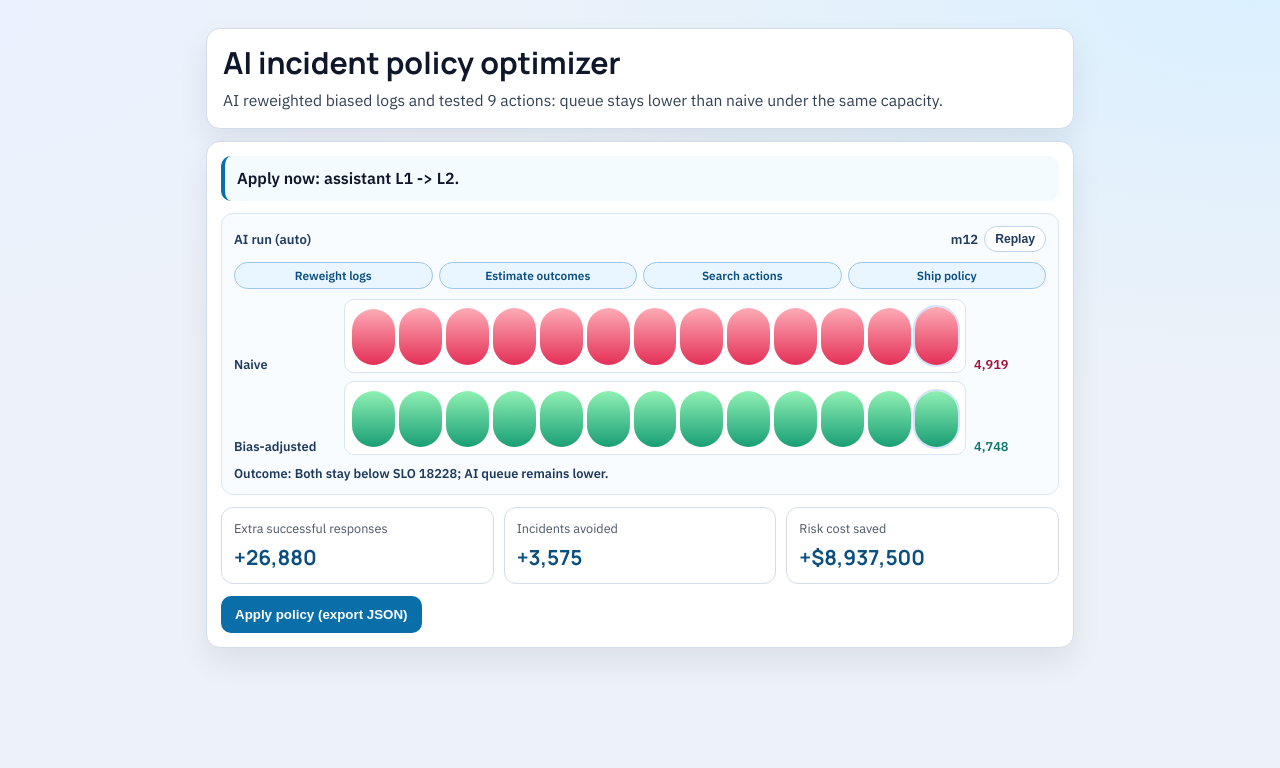
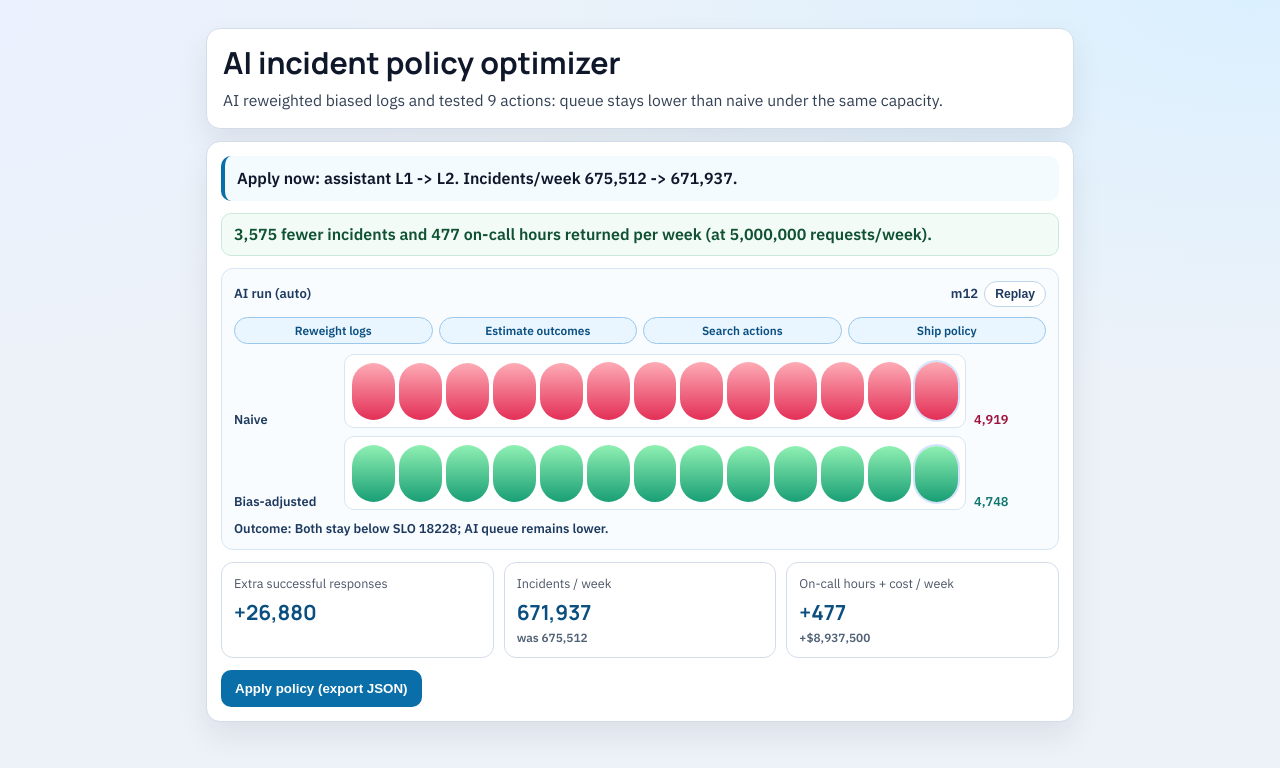
Before and after one commit to KumarNavish/promopilot, a React (Vite) app in the folder frontend/: page / in a window 1280 px wide. Shown: the top 768 px of the page. Built offline with nearby package versions, Linux system fonts and the light colour scheme; no server answers.

Commit message:
Make usefulness explicit with operational impact metrics

```diff
--- a/frontend/src/pages/Home.tsx
+++ b/frontend/src/pages/Home.tsx
@@ -30,11 +30,15 @@ type PolicyMap = Record<string, number>;
 
 interface ImpactScore {
   recommendationLine: string;
+  usefulnessLine: string;
   successLift: number;
   incidentsAvoided: number;
+  onCallHoursReturned: number;
   riskCostImpactUsd: number;
   changedSegments: number;
   candidatesEvaluated: number;
+  baselineIncidents: number;
+  aiIncidents: number;
   aiPolicy: PolicyMap;
   naivePolicy: PolicyMap;
   aiProjection: PolicyProjection;
@@ -52,6 +56,7 @@ const TIMELINE_TOTAL_MINUTES = 12;
 const TIMELINE_TICK_MS = 420;
 const SURGE_MULTIPLIER = 40;
 const AI_STEPS = ["Reweight logs", "Estimate outcomes", "Search actions", "Ship policy"] as const;
+const TRIAGE_MINUTES_PER_INCIDENT = 8;
 
 function formatInteger(value: number): string {
   return new Intl.NumberFormat("en-US", {
@@ -340,14 +345,29 @@ export function Home(): JSX.Element {
       (count, segment) => count + segment.points.filter((point) => point.policy_level <= MAX_POLICY_LEVEL).length,
       0
     );
+    const onCallHoursReturned = (incidentsAvoided * TRIAGE_MINUTES_PER_INCIDENT) / 60;
+    const baselineIncidents = naiveProjection.incidents;
+    const aiIncidents = aiProjection.incidents;
+    const usefulnessLine =
+      incidentsAvoided >= 0
+        ? `${formatInteger(incidentsAvoided)} fewer incidents and ${formatInteger(
+            onCallHoursReturned
+          )} on-call hours returned per week (at ${formatInteger(WEEKLY_REQUESTS)} requests/week).`
+        : `${formatInteger(Math.abs(incidentsAvoided))} additional incidents and ${formatInteger(
+            Math.abs(onCallHoursReturned)
+          )} on-call hours lost per week.`;
 
     return {
-      recommendationLine: `Apply now: ${actionSummary.text}.`,
+      recommendationLine: `Apply now: ${actionSummary.text}. Incidents/week ${formatInteger(baselineIncidents)} -> ${formatInteger(aiIncidents)}.`,
+      usefulnessLine,
       successLift,
       incidentsAvoided,
+      onCallHoursReturned,
       riskCostImpactUsd,
       changedSegments: actionSummary.changedCount,
       candidatesEvaluated,
+      baselineIncidents,
+      aiIncidents,
       aiPolicy,
       naivePolicy,
       aiProjection,
@@ -426,7 +446,8 @@ export function Home(): JSX.Element {
   const metricAnimationKey = `${results.dr?.artifact_version ?? "none"}|${replayTick}`;
   const queueAnimationKey = `${metricAnimationKey}|${timelineMinute}`;
   const animatedSuccessLift = useAnimatedNumber(score?.successLift ?? 0, `kpi-success|${metricAnimationKey}`);
-  const animatedIncidentsAvoided = useAnimatedNumber(score?.incidentsAvoided ?? 0, `kpi-incidents|${metricAnimationKey}`);
+  const animatedAiIncidents = useAnimatedNumber(score?.aiIncidents ?? 0, `kpi-incidents|${metricAnimationKey}`);
+  const animatedOnCallHours = useAnimatedNumber(score?.onCallHoursReturned ?? 0, `kpi-oncall|${metricAnimationKey}`);
   const animatedRiskCost = useAnimatedNumber(score?.riskCostImpactUsd ?? 0, `kpi-risk|${metricAnimationKey}`);
   const currentNaiveQueue = queueTimeline ? queueTimeline.naiveQueue[timelineMinute] : 0;
   const currentAiQueue = queueTimeline ? queueTimeline.aiQueue[timelineMinute] : 0;
@@ -464,6 +485,9 @@ export function Home(): JSX.Element {
         <section className="result-panel" data-testid="results-block">
           <p className="recommendation-line" data-testid="recommendation-line">
             {score.recommendationLine}
+          </p>
+          <p className="usefulness-line" data-testid="usefulness-line">
+            {score.usefulnessLine}
           </p>
 
           <section className="impact-strip" data-testid="impact-strip">
@@ -546,13 +570,15 @@ export function Home(): JSX.Element {
             </article>
 
             <article className="kpi-card" data-testid="kpi-incidents">
-              <p>Incidents avoided</p>
-              <strong>{formatSignedInteger(animatedIncidentsAvoided)}</strong>
+              <p>Incidents / week</p>
+              <strong>{formatInteger(animatedAiIncidents)}</strong>
+              <small>{`was ${formatInteger(score.baselineIncidents)}`}</small>
             </article>
 
             <article className="kpi-card" data-testid="kpi-risk-cost">
-              <p>Risk cost saved</p>
-              <strong>{formatSignedCurrency(animatedRiskCost)}</strong>
+              <p>On-call hours + cost / week</p>
+              <strong>{formatSignedInteger(animatedOnCallHours)}</strong>
+              <small>{formatSignedCurrency(animatedRiskCost)}</small>
             </article>
           </div>
 
--- a/frontend/src/styles.css
+++ b/frontend/src/styles.css
@@ -103,6 +103,17 @@ h1 {
   background: #f4fbff;
   font-weight: 700;
   line-height: 1.45;
+}
+
+.usefulness-line {
+  margin: 0;
+  padding: 9px 12px;
+  border-radius: 10px;
+  border: 1px solid #cce8db;
+  background: #f2fbf6;
+  color: #0f5132;
+  font-weight: 700;
+  line-height: 1.4;
 }
 
 .impact-strip {
@@ -271,6 +282,14 @@ h1 {
   color: var(--accent-strong);
 }
 
+.kpi-card small {
+  display: block;
+  margin-top: 4px;
+  color: #516277;
+  font-size: 0.74rem;
+  font-weight: 700;
+}
+
 .button-primary {
   border: none;
   border-radius: 10px;
```
Also changed, not shown: 1 other file (tests, documents, lock files or other folders).
